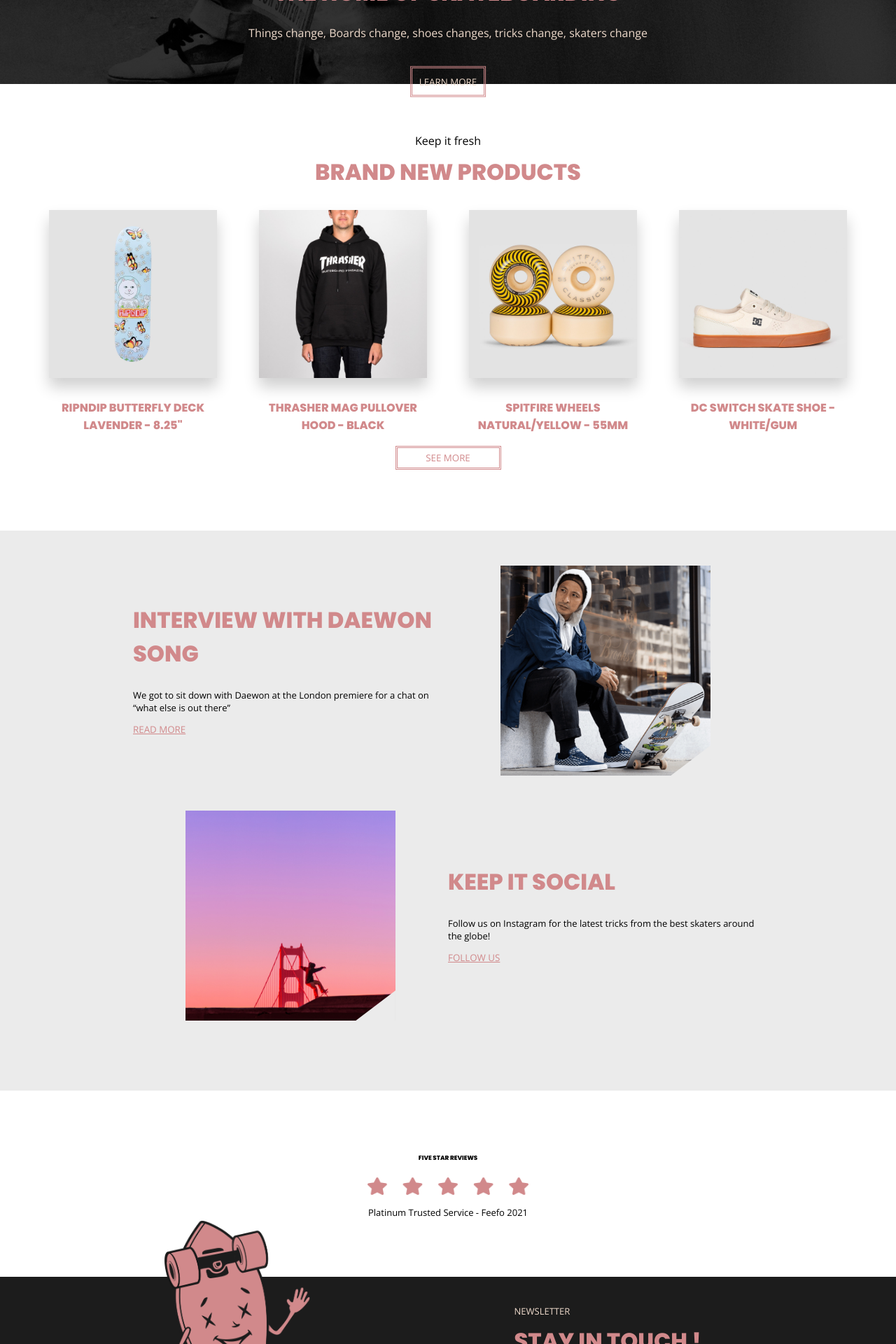
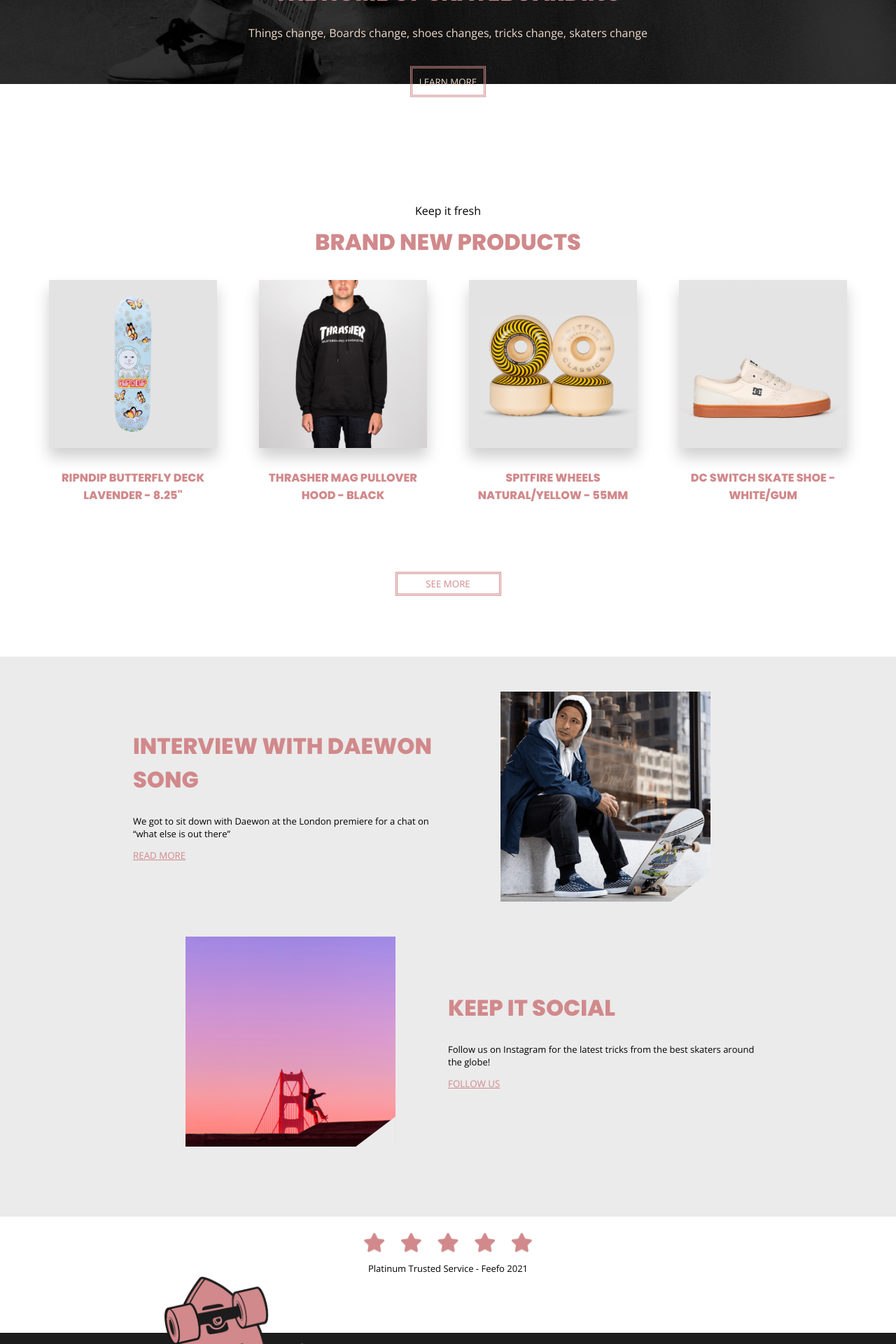
Before and after one commit to xScottishKrissx/foxhub, a React (Create React App) app: page / in a window 1280 px wide. Shown: the part 280-2200 px from the top of the page at 70% size. Built offline with nearby package versions, Linux system fonts and the light colour scheme.

Commit message:
0.11 - Added animation
The brand new products and website content sections rise on page load and the stars pulse.

```diff
--- a/src/sections/section1/Header.js
+++ b/src/sections/section1/Header.js
@@ -23,6 +23,23 @@
         this.state = {
             menuOpen:false
         }
+        window.addEventListener('scroll', this.scroll);
+    }
+
+    scroll = (e) => {
+        // e.preventDefault()
+        // A bunch of stuff used to detect the current scroll position...
+        const windowHeight = "innerHeight" in window ? window.innerHeight : document.documentElement.offsetHeight;
+        const body = document.body;
+        const html = document.documentElement;
+        const docHeight = Math.max(body.scrollHeight, body.offsetHeight, html.clientHeight,  html.scrollHeight, html.offsetHeight);
+        // ...this is what is actually used.
+        const windowBottom = windowHeight + window.pageYOffset + 100;
+
+
+        // console.log(windowBottom)
+
+        // if(windowBottom >= 1700)document.getElementById("section3").classList.add('animateTest')
     }
 
     toggleMenu(){
--- a/src/sections/section1/header.css
+++ b/src/sections/section1/header.css
@@ -205,6 +205,13 @@
       padding-right: 40px;
       padding-bottom: 25px;
 }
+  #menuFooter > span{
+    cursor: pointer;
+    color: #D1898B;
+  }
+  #menuFooter > span:hover{
+    text-decoration: underline;
+  }
 
 @media (min-width: 768px) {
   .menu{
--- a/src/sections/section2/brandNewProducts.css
+++ b/src/sections/section2/brandNewProducts.css
@@ -5,6 +5,23 @@
     max-width: 1200px;
     padding-top: 70px;
     padding-bottom: 70px;
+    animation: animateProduct 3s;
+    animation-fill-mode: forwards;
+  }
+
+  .animateTest{
+    animation: animateSectionTest 5s;
+    animation-fill-mode: forwards;
+  }
+  @keyframes animateSectionTest {
+    0%{
+      /* background-color: red; */
+      transform: translateY(250px);
+    }
+    100%{
+      /* background-color: yellow; */
+      transform: translateY(0px);
+    }
   }
   .section2 > p{
     color: black ;
@@ -85,6 +102,17 @@
           max-width: 350px;
           width: 100%;
           margin: 0 auto;
+          /* animation: animateProduct 3s;
+          animation-fill-mode: forwards; */
+        }
+
+        @keyframes animateProduct {
+          0%{
+            transform: translateY(100px);
+          }
+          100%{
+            transform: translateY(0px);
+          }
         }
         .imageAndTextRow.lower{
           flex-direction: row-reverse;
@@ -99,5 +127,6 @@
           /* max-width: 400px; */
           width: 25%;
           margin: 0 auto;
+          min-height: 400px;
         }
       }
--- a/src/sections/section2/brandNewProducts.js
+++ b/src/sections/section2/brandNewProducts.js
@@ -7,15 +7,20 @@
 
 export const BrandNewProducts = (props) =>{
 
+
+
 return(
     <>
-        <div className="section2">
+
+        <div id="test" className="section2">
 
             <p>Keep it fresh</p>
             <h2>BRAND NEW PRODUCTS</h2>
+
+
             <div className="imageRow">
 
-                <div className="imageRowItem">
+                <div id="item1" className="imageRowItem">
                 <img src={deck} alt="text" />
                 <span>RIPNDIP BUTTERFLY DECK LAVENDER - 8.25"</span>
                 </div>
--- a/src/sections/section3/websiteContentInfo.css
+++ b/src/sections/section3/websiteContentInfo.css
@@ -5,6 +5,8 @@
     position: relative;
     z-index: 0;
     /* min-height: 800px; */
+    animation: animateProduct 3s;
+    animation-fill-mode: forwards;
   }
   .curved.upper{
     position: absolute;
--- a/src/sections/section3/websiteContentInfo.js
+++ b/src/sections/section3/websiteContentInfo.js
@@ -5,7 +5,7 @@
     return(
 
         <>
-            <div className="section3">
+            <div className="section3" id="section3">
 
                 {/* <div className="curved upper">
                 <svg xmlns="http://www.w3.org/2000/svg" width="100%" viewBox="0 0 1440 320"><path fill="#EBEBEB" fill-opacity="1" d="M0,128L80,117.3C160,107,320,85,480,106.7C640,128,800,192,960,208C1120,224,1280,192,1360,176L1440,160L1440,320L1360,320C1280,320,1120,320,960,320C800,320,640,320,480,320C320,320,160,320,80,320L0,320Z"></path></svg>
--- a/src/sections/section4/review.css
+++ b/src/sections/section4/review.css
@@ -11,4 +11,17 @@
   }
   .section4 > img{
     max-width: 230px;
+    animation: pulseStars 10s;
   }
+  @keyframes pulseStars {
+    0%{
+      transform: scale(0.5);
+    }
+
+    95%{
+      transform: scale(1.1);
+    }
+    100%{
+      transform: scale(1);
+    }
+  }
```
